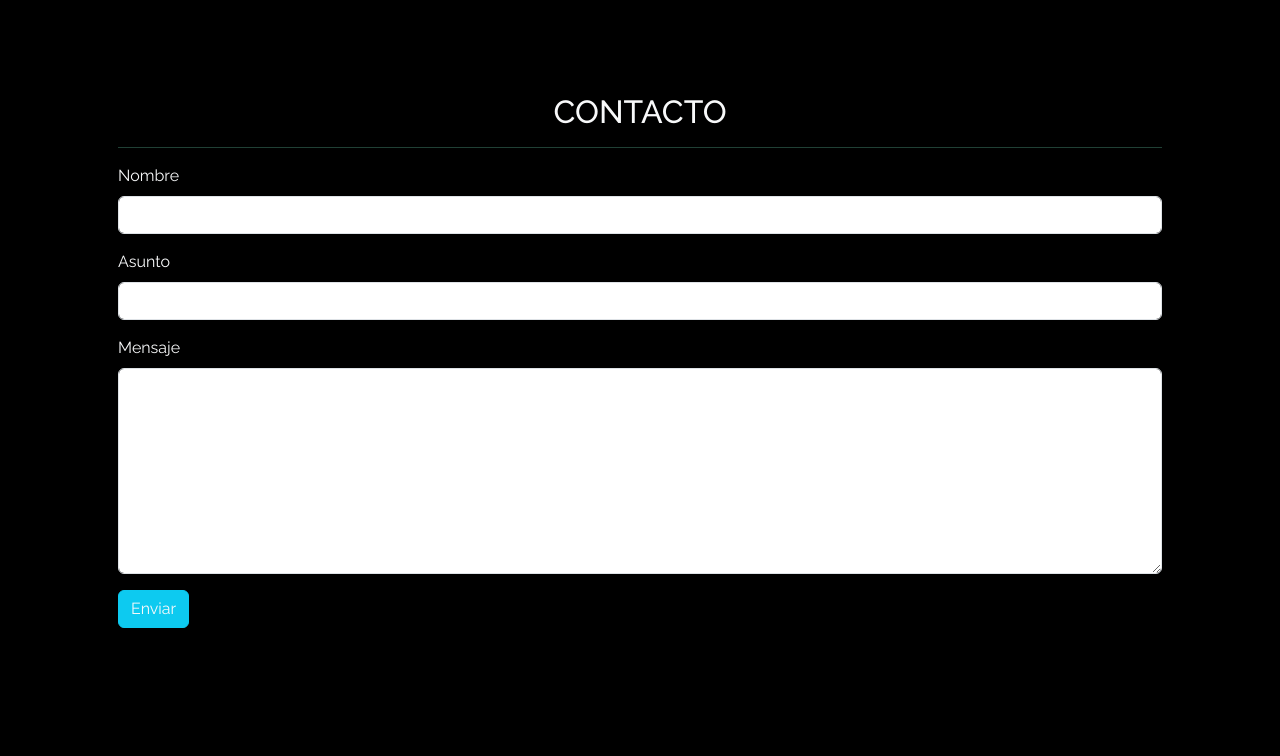
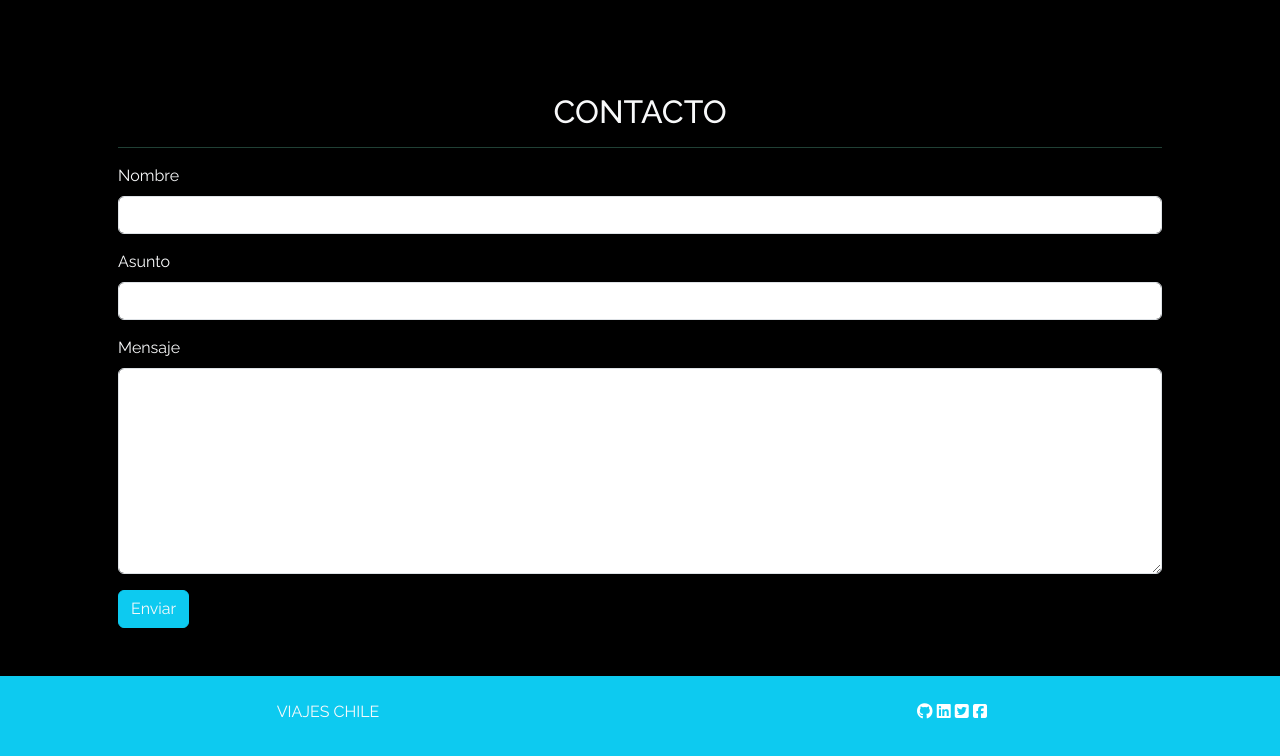
Before and after one commit to SphinxGo/Prueba-Viajes-Chile, a plain HTML site: page index.html in a window 1280 px wide. Shown: the part 1780-2536 px from the top of the page. Before the commit the page ends 2456 px from the top, so only its background shows below. Drawn offline with nearby package versions, Linux system fonts and the light colour scheme.

Commit message:
Finalmente se agrega el footer para terminar la estructura de la pagina

```diff
--- a/index.html
+++ b/index.html
@@ -181,6 +181,23 @@
     </section>
 
 
+    <!-- Pie de pagina -->
+    <footer class="container-fluid bg-info">
+
+        <div class="row p-3 text-center">
+            <div class="col-md-6 text-light pt-2">
+                <p>VIAJES CHILE</p>
+            </div>
+            <div class="col-md-6 text-light pt-2">
+                <a href=""><i class="fa-brands fa-github"></i></a>
+                <a href=""><i class="fa-brands fa-linkedin"></i></a>
+                <a href=""><i class="fa-brands fa-square-twitter"></i></a>
+                <a href=""><i class="fa-brands fa-square-facebook"></i></a>
+            </div>
+        </div>
+    </footer>
+
+
 
 
     <!-- bootstrap -->
```
